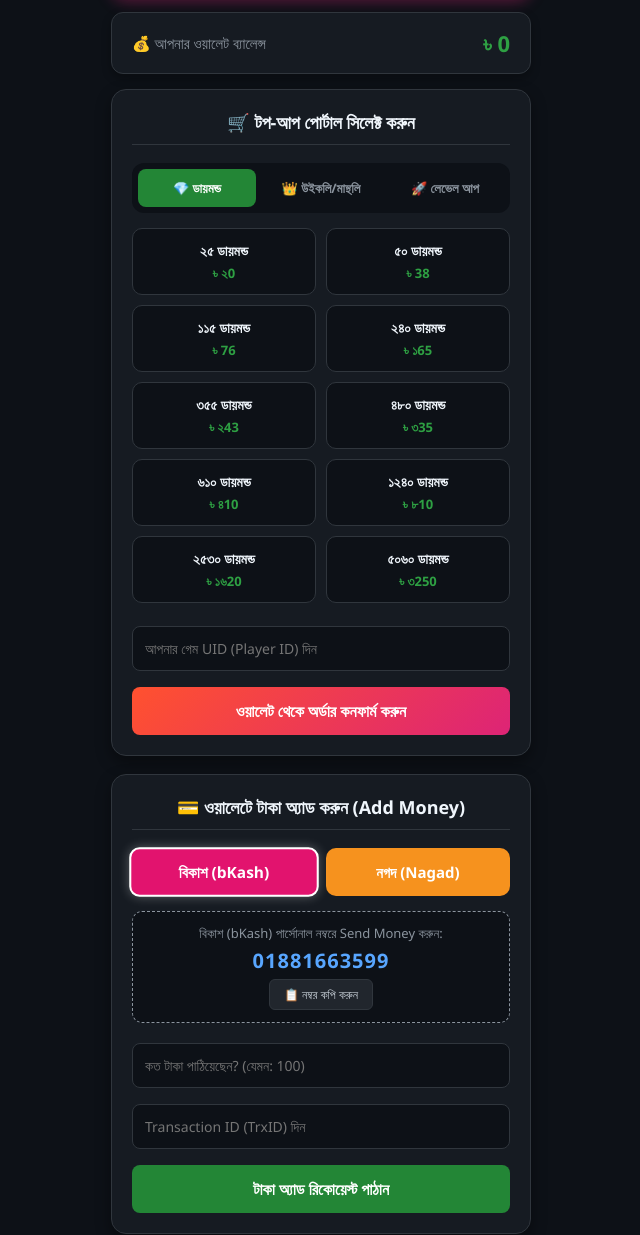
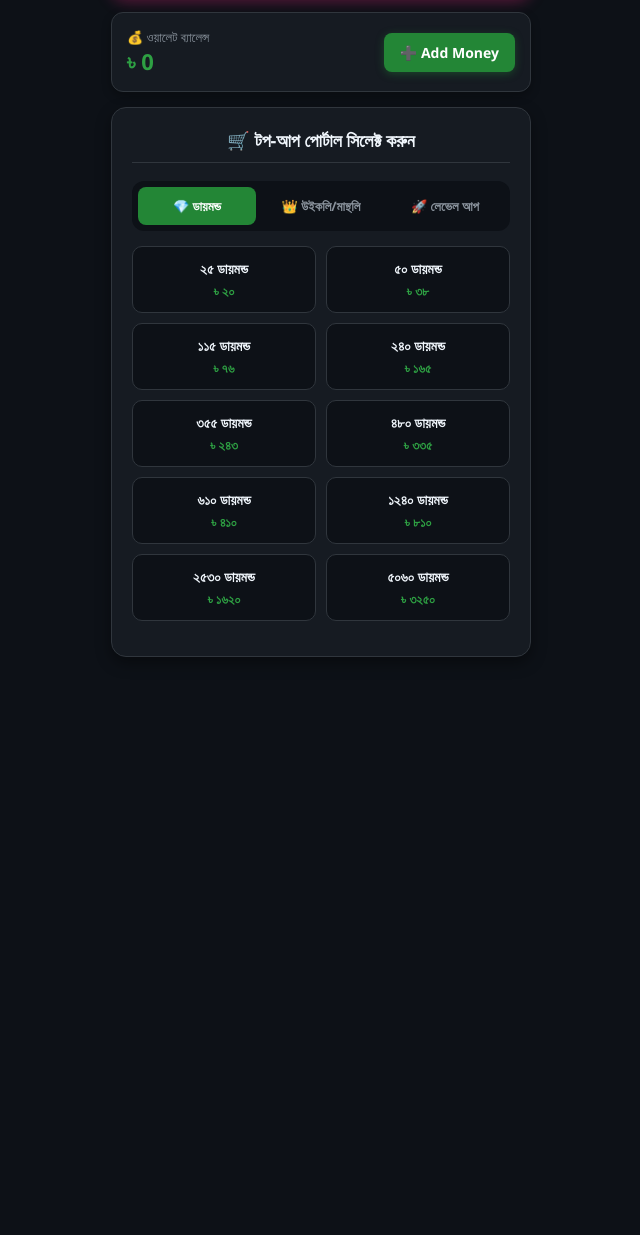
Before and after one commit to hmmojahid98-byte/Hm-M-top-up-, a plain HTML site: page index.html in a window 1280 px wide. Shown: the part 114-1349 px from the top of the page, without its empty margins (319-959 px from the left). After the commit the page ends 804 px from the top, so only its background shows below. Drawn offline with Linux system fonts and the light colour scheme.

Commit message:
Update wallet section and payment options

```diff
--- a/index.html
+++ b/index.html
@@ -14,10 +14,12 @@
         .header h1 { margin: 0; font-size: 24px; letter-spacing: 1px; }
         .header p { margin: 5px 0 0; font-size: 13px; opacity: 0.9; }
 
-        /* ওয়ালেট ব্যালেন্স বার */
-        .wallet-bar { background: #161b22; padding: 15px 20px; border-radius: 12px; border: 1px solid #30363d; display: flex; justify-content: space-between; align-items: center; margin-bottom: 15px; box-shadow: 0 4px 10px rgba(0,0,0,0.3); }
-        .wallet-title { font-size: 15px; color: #8b949e; }
+        /* ওয়ালেট ব্যালেন্স ও অ্যাড মানি বাটন বার */
+        .wallet-bar { background: #161b22; padding: 15px; border-radius: 12px; border: 1px solid #30363d; display: flex; justify-content: space-between; align-items: center; margin-bottom: 15px; box-shadow: 0 4px 10px rgba(0,0,0,0.3); }
+        .wallet-info { text-align: left; }
+        .wallet-title { font-size: 13px; color: #8b949e; display: block; }
         .balance { font-size: 22px; font-weight: bold; color: #2ea043; }
+        .open-add-btn { background: #238636; color: white; border: none; padding: 10px 16px; border-radius: 8px; font-size: 14px; font-weight: bold; cursor: pointer; box-shadow: 0 2px 8px rgba(35, 134, 54, 0.4); }
 
         /* কার্ড বক্স */
         .card { background: #161b22; padding: 20px; border-radius: 15px; border: 1px solid #30363d; margin-bottom: 18px; box-shadow: 0 6px 15px rgba(0,0,0,0.4); }
@@ -25,10 +27,10 @@
 
         /* পেমেন্ট মেথড বাটন (বিকাশ ও নগদ) */
         .pay-methods { display: flex; gap: 10px; margin-bottom: 15px; }
-        .pay-btn { flex: 1; padding: 12px; border-radius: 10px; border: 2px solid transparent; font-weight: bold; font-size: 15px; cursor: pointer; transition: 0.3s; color: white; }
+        .pay-btn { flex: 1; padding: 12px; border-radius: 10px; border: 2px solid transparent; font-weight: bold; font-size: 15px; cursor: pointer; transition: 0.2s; color: white; }
         .bkash-btn { background: #e2136e; }
         .nagad-btn { background: #f6921e; }
-        .pay-btn.active { border-color: #ffffff; transform: scale(1.03); box-shadow: 0 0 10px rgba(255,255,255,0.3); }
+        .pay-btn.active { border-color: #ffffff; transform: scale(1.03); }
 
         .number-display { background: #0d1117; padding: 12px; border-radius: 10px; border: 1px dashed #8b949e; margin-bottom: 12px; }
         .number-text { font-size: 20px; font-weight: bold; color: #58a6ff; letter-spacing: 1px; margin: 5px 0; }
@@ -69,73 +71,71 @@
         <p>বাংলাদেশের সবচেয়ে দ্রুত ও বিশ্বস্ত গেমিং টপ-আপ পোর্টাল</p>
     </div>
 
-    <!-- ওয়ালেট ব্যালেন্স -->
+    <!-- ওয়ালেট ব্যালেন্স ও অ্যাড মানি অপশন -->
     <div class="wallet-bar">
-        <span class="wallet-title">💰 আপনার ওয়ালেট ব্যালেন্স</span>
-        <span class="balance">৳ <span id="userBalance">0</span></span>
+        <div class="wallet-info">
+            <span class="wallet-title">💰 ওয়ালেট ব্যালেন্স</span>
+            <span class="balance">৳ <span id="userBalance">0</span></span>
+        </div>
+        <button class="open-add-btn" onclick="toggleAddMoneyBox()">➕ Add Money</button>
+    </div>
+
+    <!-- স্টেপ-বাই-স্টেপ অ্যাড মানি বক্স (শুরুতে লুকানো থাকবে) -->
+    <div class="card" id="addMoneySection" style="display: none; border-color: #2ea043;">
+        <h3>💳 পেমেন্ট মাধ্যম সিলেক্ট করুন</h3>
+
+        <!-- ধাপ ১: বিকাশ বা নগদ সিলেক্ট বাটন -->
+        <div class="pay-methods">
+            <button class="pay-btn bkash-btn" onclick="selectPayment('bKash', '01881663599', this)">বিকাশ (bKash)</button>
+            <button class="pay-btn nagad-btn" onclick="selectPayment('Nagad', '01621459286', this)">নগদ (Nagad)</button>
+        </div>
+
+        <!-- ধাপ ২: সিলেক্ট করার পর নম্বর ও ফর্ম দেখাবে -->
+        <div id="paymentFormArea" style="display: none;">
+            <div class="number-display">
+                <div style="font-size: 13px; color: #8b949e;"><span id="methodLabel"></span> পার্সোনাল নম্বরে Send Money করুন:</div>
+                <div class="number-text" id="payNumber"></div>
+                <button class="copy-btn" onclick="copyNumber()">📋 নম্বর কপি করুন</button>
+            </div>
+
+            <input type="number" id="addAmount" placeholder="কত টাকা পাঠিয়েছেন? (যেমন: 100)">
+            <input type="text" id="trxId" placeholder="Transaction ID (TrxID) দিন">
+            <button class="action-btn btn-green" onclick="addMoney()">টাকা অ্যাড কনফার্ম করুন</button>
+        </div>
     </div>
 
     <!-- পোর্টাল সেকশন (ডায়মন্ড, মেম্বারশিপ, লেভেল আপ) -->
     <div class="card">
         <h3>🛒 টপ-আপ পোর্টাল সিলেক্ট করুন</h3>
 
-        <!-- ৩টি আলাদা পোর্টাল বাটন -->
         <div class="portal-tabs">
             <button class="tab-btn active" onclick="switchPortal('diamond', this)">💎 ডায়মন্ড</button>
             <button class="tab-btn" onclick="switchPortal('membership', this)">👑 উইকলি/মান্থলি</button>
             <button class="tab-btn" onclick="switchPortal('levelup', this)">🚀 লেভেল আপ</button>
         </div>
 
-        <!-- পোর্টাল ১: ডায়মন্ড প্যাকেজ -->
+        <!-- পোর্টাল ১: ডায়মন্ড প্যাকেজ (আপডেটেড প্রাইস) -->
         <div id="portal-diamond" class="pkg-grid">
-            <div class="pkg-item" onclick="selectPkg(this, 25, '২৫ ডায়মন্ড')"><div class="pkg-name">২৫ ডায়মন্ড</div><div class="pkg-price">৳ ২0</div></div>
-            <div class="pkg-item" onclick="selectPkg(this, 45, '৫০ ডায়মন্ড')"><div class="pkg-name">৫০ ডায়মন্ড</div><div class="pkg-price">৳ 38</div></div>
-            <div class="pkg-item" onclick="selectPkg(this, 85, '১১৫ ডায়মন্ড')"><div class="pkg-name">১১৫ ডায়মন্ড</div><div class="pkg-price">৳ 76</div></div>
-            <div class="pkg-item" onclick="selectPkg(this, 170, '২৪০ ডায়মন্ড')"><div class="pkg-name">২৪০ ডায়মন্ড</div><div class="pkg-price">৳ ১65</div></div>
-            <div class="pkg-item" onclick="selectPkg(this, 250, '৩৫৫ ডায়মন্ড')"><div class="pkg-name">৩৫৫ ডায়মন্ড</div><div class="pkg-price">৳ ২43</div></div>
-            <div class="pkg-item" onclick="selectPkg(this, 340, '৪৮০ ডায়মন্ড')"><div class="pkg-name">৪৮০ ডায়মন্ড</div><div class="pkg-price">৳ ৩35</div></div>
-            <div class="pkg-item" onclick="selectPkg(this, 420, '৬১০ ডায়মন্ড')"><div class="pkg-name">৬১০ ডায়মন্ড</div><div class="pkg-price">৳ ৪10</div></div>
-            <div class="pkg-item" onclick="selectPkg(this, 830, '১২৪০ ডায়মন্ড')"><div class="pkg-name">১২৪০ ডায়মন্ড</div><div class="pkg-price">৳ ৮10</div></div>
-            <div class="pkg-item" onclick="selectPkg(this, 1650, '২৫৩০ ডায়মন্ড')"><div class="pkg-name">২৫৩০ ডায়মন্ড</div><div class="pkg-price">৳ ১৬20</div></div>
-            <div class="pkg-item" onclick="selectPkg(this, 3300, '৫০৬০ ডায়মন্ড')"><div class="pkg-name">৫০৬০ ডায়মন্ড</div><div class="pkg-price">৳ ৩250</div></div>
+            <div class="pkg-item" onclick="selectPkg(this, 20, '২৫ ডায়মন্ড')"><div class="pkg-name">২৫ ডায়মন্ড</div><div class="pkg-price">৳ ২০</div></div>
+            <div class="pkg-item" onclick="selectPkg(this, 38, '৫০ ডায়মন্ড')"><div class="pkg-name">৫০ ডায়মন্ড</div><div class="pkg-price">৳ ৩৮</div></div>
+            <div class="pkg-item" onclick="selectPkg(this, 76, '১১৫ ডায়মন্ড')"><div class="pkg-name">১১৫ ডায়মন্ড</div><div class="pkg-price">৳ ৭৬</div></div>
+            <div class="pkg-item" onclick="selectPkg(this, 165, '২৪০ ডায়মন্ড')"><div class="pkg-name">২৪০ ডায়মন্ড</div><div class="pkg-price">৳ ১৬৫</div></div>
+            <div class="pkg-item" onclick="selectPkg(this, 243, '৩৫৫ ডায়মন্ড')"><div class="pkg-name">৩৫৫ ডায়মন্ড</div><div class="pkg-price">৳ ২৪৩</div></div>
+            <div class="pkg-item" onclick="selectPkg(this, 335, '৪৮০ ডায়মন্ড')"><div class="pkg-name">৪৮০ ডায়মন্ড</div><div class="pkg-price">৳ ৩৩৫</div></div>
+            <div class="pkg-item" onclick="selectPkg(this, 410, '৬১০ ডায়মন্ড')"><div class="pkg-name">৬১০ ডায়মন্ড</div><div class="pkg-price">৳ ৪১০</div></div>
+            <div class="pkg-item" onclick="selectPkg(this, 810, '১২৪০ ডায়মন্ড')"><div class="pkg-name">১২৪০ ডায়মন্ড</div><div class="pkg-price">৳ ৮১০</div></div>
+            <div class="pkg-item" onclick="selectPkg(this, 1620, '২৫৩০ ডায়মন্ড')"><div class="pkg-name">২৫৩০ ডায়মন্ড</div><div class="pkg-price">৳ ১৬২০</div></div>
+            <div class="pkg-item" onclick="selectPkg(this, 3250, '৫০৬০ ডায়মন্ড')"><div class="pkg-name">৫০৬০ ডায়মন্ড</div><div class="pkg-price">৳ ৩২৫০</div></div>
         </div>
 
-        <!-- পোর্টাল ২: উইকলি ও মান্থলি মেম্বারশিপ -->
+        <!-- পোর্টাল ২: উইকলি ও মান্থলি মেম্বারশিপ (আপডেটেড প্রাইস) -->
         <div id="portal-membership" class="pkg-grid" style="display: none;">
-            <div class="pkg-item" onclick="selectPkg(this, 38, 'উইকলি লাইট (Weekly Lite)')"><div class="pkg-name">উইকলি লাইট</div><div class="pkg-price">৳ 38</div></div>
-            <div class="pkg-item" onclick="selectPkg(this, 145, 'উইকলি মেম্বারশিপ (Weekly)')"><div class="pkg-name">উইকলি মেম্বারশিপ</div><div class="pkg-price">৳ ১45</div></div>
-            <div class="pkg-item" onclick="selectPkg(this, 745, 'মান্থলি মেম্বারশিপ (Monthly)')"><div class="pkg-name">মান্থলি মেম্বারশিপ</div><div class="pkg-price">৳ ৭45</div></div>
-            <div class="pkg-item" onclick="selectPkg(this, 900, 'উইকলি + মান্থলি কম্বো')"><div class="pkg-name">উইকলি + মান্থলি</div><div class="pkg-price">৳ ৯00</div></div>
+            <div class="pkg-item" onclick="selectPkg(this, 38, 'উইকলি লাইট (Weekly Lite)')"><div class="pkg-name">উইকলি লাইট</div><div class="pkg-price">৳ ৩৮</div></div>
+            <div class="pkg-item" onclick="selectPkg(this, 145, 'উইকলি মেম্বারশিপ (Weekly)')"><div class="pkg-name">উইকলি মেম্বারশিপ</div><div class="pkg-price">৳ ১৪৫</div></div>
+            <div class="pkg-item" onclick="selectPkg(this, 745, 'মান্থলি মেম্বারশিপ (Monthly)')"><div class="pkg-name">মান্থলি মেম্বারশিপ</div><div class="pkg-price">৳ ৭৪৫</div></div>
+            <div class="pkg-item" onclick="selectPkg(this, 900, 'উইকলি + মান্থলি কম্বো')"><div class="pkg-name">উইকলি + মান্থলি</div><div class="pkg-price">৳ ৯০০</div></div>
         </div>
 
-        <!-- পোর্টাল ৩: লেভেল আপ পাস -->
+        <!-- পোর্টাল ৩: লেভেল আপ পাস (আপডেটেড প্রাইস) -->
         <div id="portal-levelup" class="pkg-grid" style="display: none;">
-            <div class="pkg-item" onclick="selectPkg(this, 150, 'ফুল লেভেল আপ পাস (Full)')"><div class="pkg-name">ফুল লেভেল আপ পাস</div><div class="pkg-price">৳ ১50</div></div>
-            <div class="pkg-item" onclick="selectPkg(this, 40, 'লেভেল ৬ প্যাক (Level 6)')"><div class="pkg-name">লেভেল ৬ প্যাক</div><div class="pkg-price">৳ 40</div></div>
-            <div class="pkg-item" onclick="selectPkg(this, 65, 'লেভেল ১০ প্যাক (Level 10)')"><div class="pkg-name">লেভেল ১০ প্যাক</div><div class="pkg-price">৳ 55</div></div>
-            <div class="pkg-item" onclick="selectPkg(this, 95, 'লেভেল ২০ প্যাক (Level 20)')"><div class="pkg-name">লেভেল ২০ প্যাক</div><div class="pkg-price">৳ 80</div></div>
-        </div>
-
-        <input type="text" id="playerId" placeholder="আপনার গেম UID (Player ID) দিন">
-        <button class="action-btn btn-orange" onclick="buyPackage()">ওয়ালেট থেকে অর্ডার কনফার্ম করুন</button>
-    </div>
-
-    <!-- অ্যাড মানি সেকশন (বিকাশ ও নগদ) -->
-    <div class="card">
-        <h3>💳 ওয়ালেটে টাকা অ্যাড করুন (Add Money)</h3>
-
-        <div class="pay-methods">
-            <button class="pay-btn bkash-btn active" onclick="selectPayment('bKash', '01881663599', this)">বিকাশ (bKash)</button>
-            <button class="pay-btn nagad-btn" onclick="selectPayment('Nagad', '01621459286', this)">নগদ (Nagad)</button>
-        </div>
-
-        <div class="number-display">
-            <div style="font-size: 13px; color: #8b949e;"><span id="methodLabel">বিকাশ (bKash)</span> পার্সোনাল নম্বরে Send Money করুন:</div>
-            <div class="number-text" id="payNumber">01881663599</div>
-            <button class="copy-btn" onclick="copyNumber()">📋 নম্বর কপি করুন</button>
-        </div>
-
-        <input type="number" id="addAmount" placeholder="কত টাকা পাঠিয়েছেন? (যেমন: 100)">
-        <input type="text" id="trxId" placeholder="Transaction ID (TrxID) দিন">
-        <button class="action-btn btn-green" onclick="addMoney()">টাকা অ্যাড রিকোয়েস্ট পাঠান</button>
-    </div>
+            <div class="pkg-item" onclick="selectPkg(this, 150, 'ফুল লেভেল আপ পাস (Full)')"><div class="pkg-name">ফুল লেভেল আপ পাস</div><div class="pkg-price">৳ ১৫০</div></div>
```
